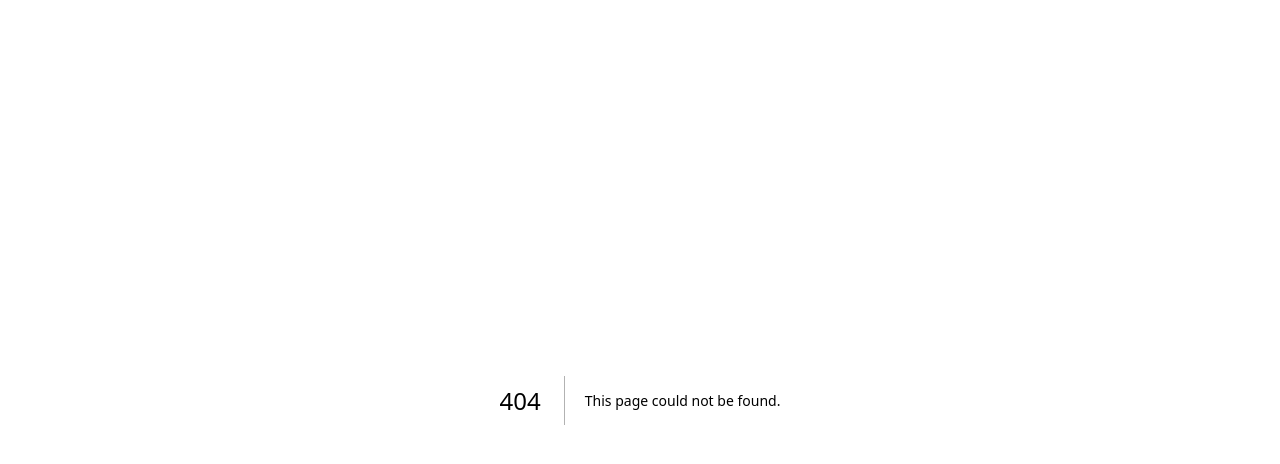
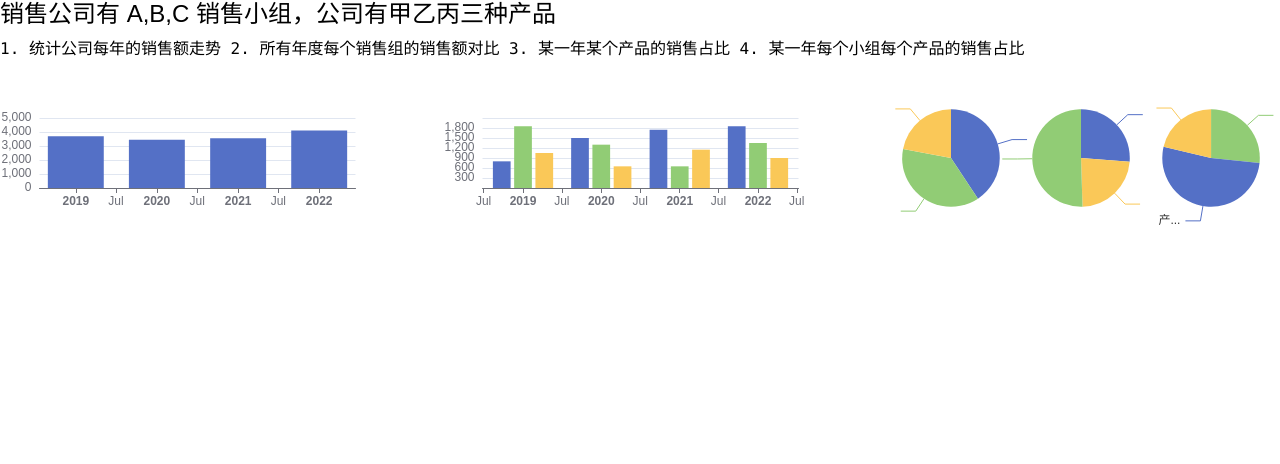
Before and after one commit to shenjo/Javascript_test_study, a Next.js app: page /senior/sale in a window 1280 px wide. Before the commit this address had no page. Shown: the top 464 px of the page. Built offline with nearby package versions, Linux system fonts and the light colour scheme.

Commit message:
添加销售场景图表展示

```diff
--- /dev/null
+++ b/client/modules/seniors/sale/index.module.less
@@ -0,0 +1,12 @@
+
+.list {
+  display: flex;
+  flex-wrap: wrap;
+  gap: 48px;
+
+  .item {
+    flex: 1;
+    width: calc(50% - 24px);
+    min-height: 200px;
+  }
+}
--- /dev/null
+++ b/client/modules/seniors/sale/index.tsx
@@ -0,0 +1,180 @@
+import styles from './index.module.less';
+import { useEffect, useRef } from 'react';
+import * as echarts from 'echarts';
+import dayjs from 'dayjs';
+
+const employeeNames = [{ name: '员工A', group: '华南区' }, { name: '员工B', group: '华北区' }, { name: '员工C', group: '华中区' }];
+// 售卖的商品
+const productNames = [{ name: '产品甲', price: 100 }, { name: '产品乙', price: 150 }, { name: '产品丙', price: 200 }];
+const saleTimes = ['2019', '2020', '2021', '2022'];
+
+const saleItemHelper = () => {
+  const randomEmployee = employeeNames[Math.floor(Math.random() * (employeeNames.length))];
+  const randomProduct = productNames[Math.floor(Math.random() * (productNames.length))];
+  const randomYear = saleTimes[Math.floor(Math.random() * (saleTimes.length))];
+  return {
+    id: Math.random().toString().slice(1, 9),
+    userName: randomEmployee.name,
+    userGroup: randomEmployee.group,
+    productName: randomProduct.name,
+    time: dayjs(randomYear, 'YYYY').startOf('y').add(Math.floor(Math.random() * 365), 'd').add(Math.floor(Math.random() * 24 * 60 * 60), 'seconds').format('YYYY-MM-DD HH:mm:ss'),
+    price: randomProduct.price
+  };
+};
+const saleOriginData = new Array(100).fill(0).map(i => {
+
+  return saleItemHelper();
+});
+
+console.log(saleOriginData);
+
+export default function Index () {
+
+  const senior1Data = saleOriginData.reduce((result: any, current) => {
+    const year = dayjs(current.time).format('YYYY');
+    const record = result.find((i: any) => i.year === year);
+    if (record) {
+      record.price += current.price;
+    } else {
+      result.push({ year: year, price: current.price });
+    }
+    return result;
+  }, []);
+
+  const senior1Series = [{ type: 'bar', encode: { x: 'year', y: 'price' } }];
+
+  const senior2Data = saleOriginData.reduce((result: any, current) => {
+    const year = dayjs(current.time).format('YYYY');
+    const record = result.find((i: any) => i.year === year);
+    if (record) {
+      if (record[current.userGroup]) {
+        record[current.userGroup] += current.price;
+      } else {
+        record[current.userGroup] = current.price;
+      }
+    } else {
+      result.push({ year: year, [current.userGroup]: current.price });
+    }
+    return result;
+  }, []);
+  const senior2Series = employeeNames.map(i => {
+    return { type: 'bar', encode: { x: 'year', y: i.group } };
+  });
+
+  console.log('senior', senior2Data);
+  return (
+    <div>
+      <h2>销售公司有 A,B,C 销售小组，公司有甲乙丙三种产品</h2>
+      <code>
+        1. 统计公司每年的销售额走势
+        2. 所有年度每个销售组的销售额对比
+        3. 某一年某个产品的销售占比
+        4. 某一年每个小组每个产品的销售占比
+      </code>
+      <div className={styles.list}>
+        <SeniorCard data={senior1Data} series={senior1Series} xAxis={{ type: 'time' }} />
+        <SeniorCard data={senior2Data} series={senior2Series} xAxis={{ type: 'time' }} />
+        <Senior4 />
+      </div>
+    </div>
+  );
+}
+
+function SeniorCard ({ data, series, xAxis, yAxis }: any) {
+  const divRef = useRef<HTMLDivElement>(null);
+
+  useEffect(() => {
+    const chart = echarts.init(divRef.current!, '',);
+    chart.setOption({
+      // dataSet
+      xAxis: xAxis || { type: 'category' },
+      yAxis: yAxis || {},
+      // tooltip:{},
+      // legend:{},
+      dataset: {
+        source: data
+      },
+      series
+    });
+  }, []);
+
+  return (
+    <div className={styles.item} ref={divRef} />
+  );
+}
+
+function Senior4 () {
+
+  const data = saleOriginData.reduce((result: any, current) => {
+    const record = result.find((i: any) => i.name === current.userGroup && i.product === current.productName);
+    if (record) {
+      record.price += current.price;
+    } else {
+      result.push({ name: current.userGroup, product: current.productName, price: current.price });
+    }
+    return result;
+  }, []);
+
+  const dataset = employeeNames.map(item => {
+    return {
+      source: data.filter(i => i.name === item.group).map(item => ({ label: item.product, value: item.price }))
+    };
+  });
+
+  const divRef = useRef<HTMLDivElement>(null);
+
+  const length = employeeNames.length;
+  const each = Math.floor(100 / length);
+  const grid = employeeNames.map((item, index) => {
+    return {
+      left: `${index * each}%`,
+      top: 0,
+      width: `${each}%`,
+      height: '100%'
+    };
+  });
+
+  const xAxis = employeeNames.map((item, index) => ({
+    gridIndex: index,
+    type: 'category',
+  }));
+
+  const yAxis = employeeNames.map((item, index) => ({
+    gridIndex: index
+  }));
+
+  const series: any[] = employeeNames.map((item, index) => ({
+    name: item.group,
+    datasetIndex: index,
+    ...grid[index],
+    type: 'pie'
+  }));
+
+  console.log('data:', {
+    // dataSet
+    grid,
+    xAxis: xAxis,
+    yAxis: yAxis,
+    // tooltip:{},
+    // legend:{},
+    dataset: dataset,
+    series
+  });
+  useEffect(() => {
+    const chart = echarts.init(divRef.current!, '',);
+    chart.setOption({
+      // dataSet
+      grid,
+      xAxis: xAxis,
+      yAxis: yAxis,
+      // tooltip:{},
+      // legend:{},
+      dataset: dataset,
+      series
+    });
+  }, []);
+
+  return (
+    <div className={styles.item} ref={divRef} />
+  );
+}
--- /dev/null
+++ b/pages/senior/sale/index.tsx
@@ -0,0 +1,3 @@
+import Sale from '@/modules/seniors/sale';
+
+export default Sale;
```
Also changed, not shown: tsconfig.json (+8 -1 lines).
